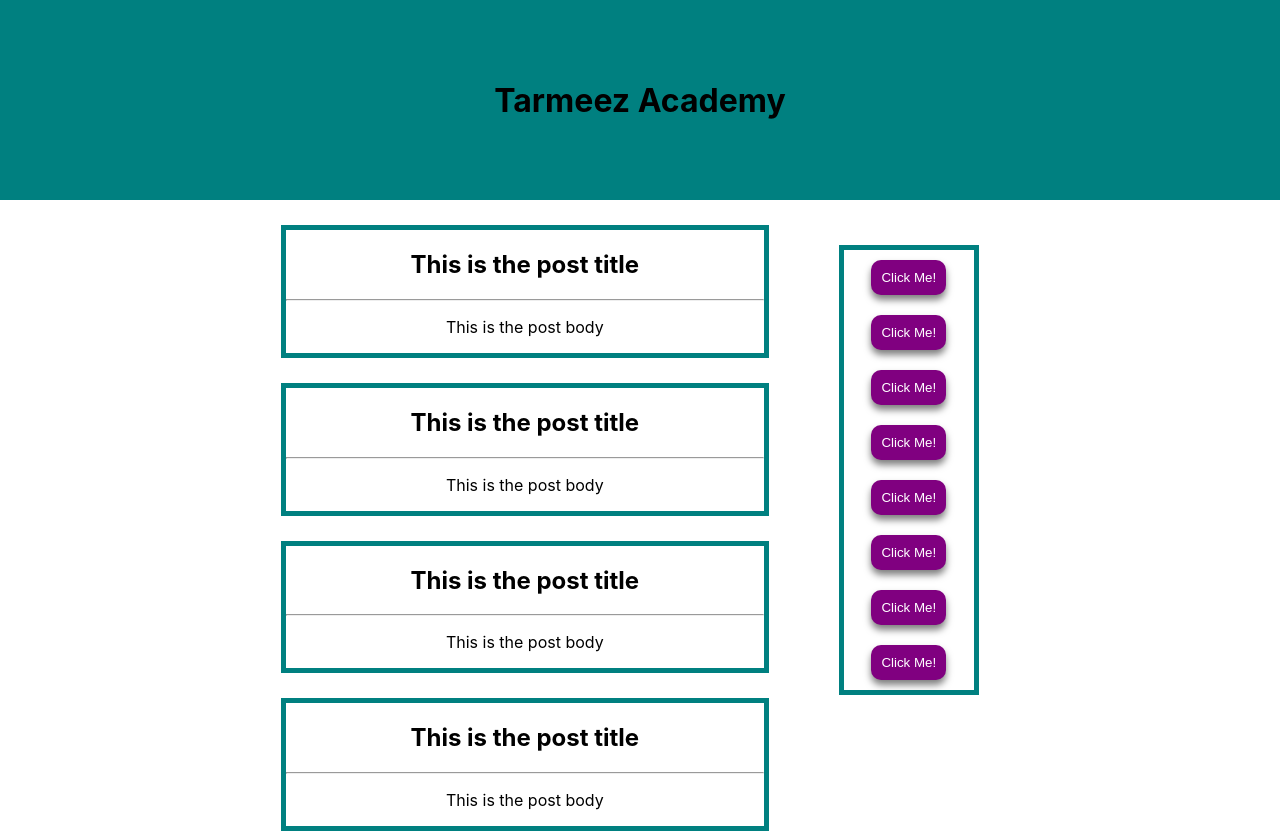
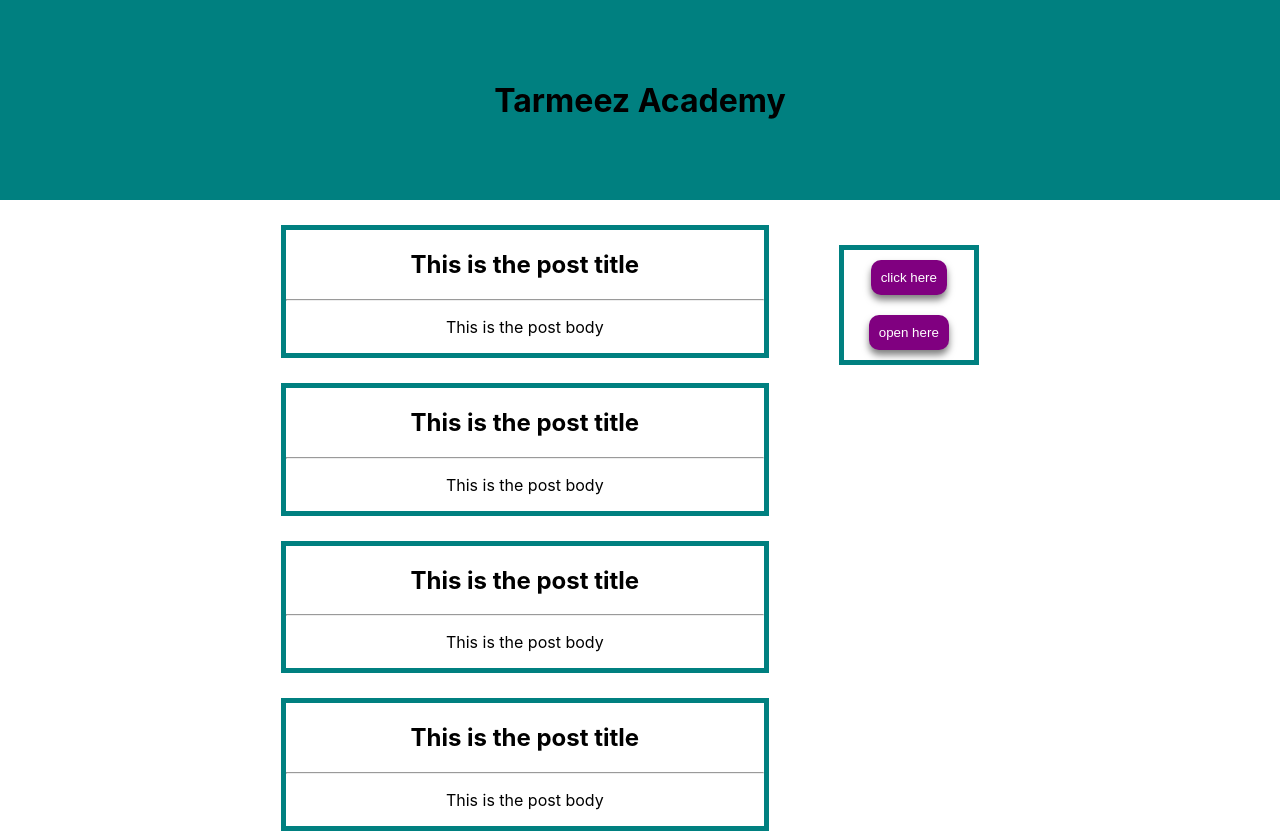
Before and after one commit to NoorAlden21/first-react-app, a React (Create React App) app: page / in a window 1280 px wide. Shown: the top 833 px of the page. Built offline with nearby package versions, Linux system fonts and the light colour scheme.

Commit message:
add first props

```diff
--- a/src/SideMenu.js
+++ b/src/SideMenu.js
@@ -3,14 +3,8 @@ import TagButton from "./TagButton";
 export default function SideMenu() {
   return (
     <div style={{ margin: "45px", border: "5px teal solid" }}>
-      <TagButton />
-      <TagButton />
-      <TagButton />
-      <TagButton />
-      <TagButton />
-      <TagButton />
-      <TagButton />
-      <TagButton />
+      <TagButton title="click here" />
+      <TagButton title="open here" />
     </div>
   );
 }
--- a/src/TagButton.js
+++ b/src/TagButton.js
@@ -1,4 +1,4 @@
 import "./TagButtonStyle.css";
-export default function TagButton() {
-  return <button className="tagButton">Click Me!</button>;
+export default function TagButton({ title }) {
+  return <button className="tagButton">{title}</button>;
 }
```
